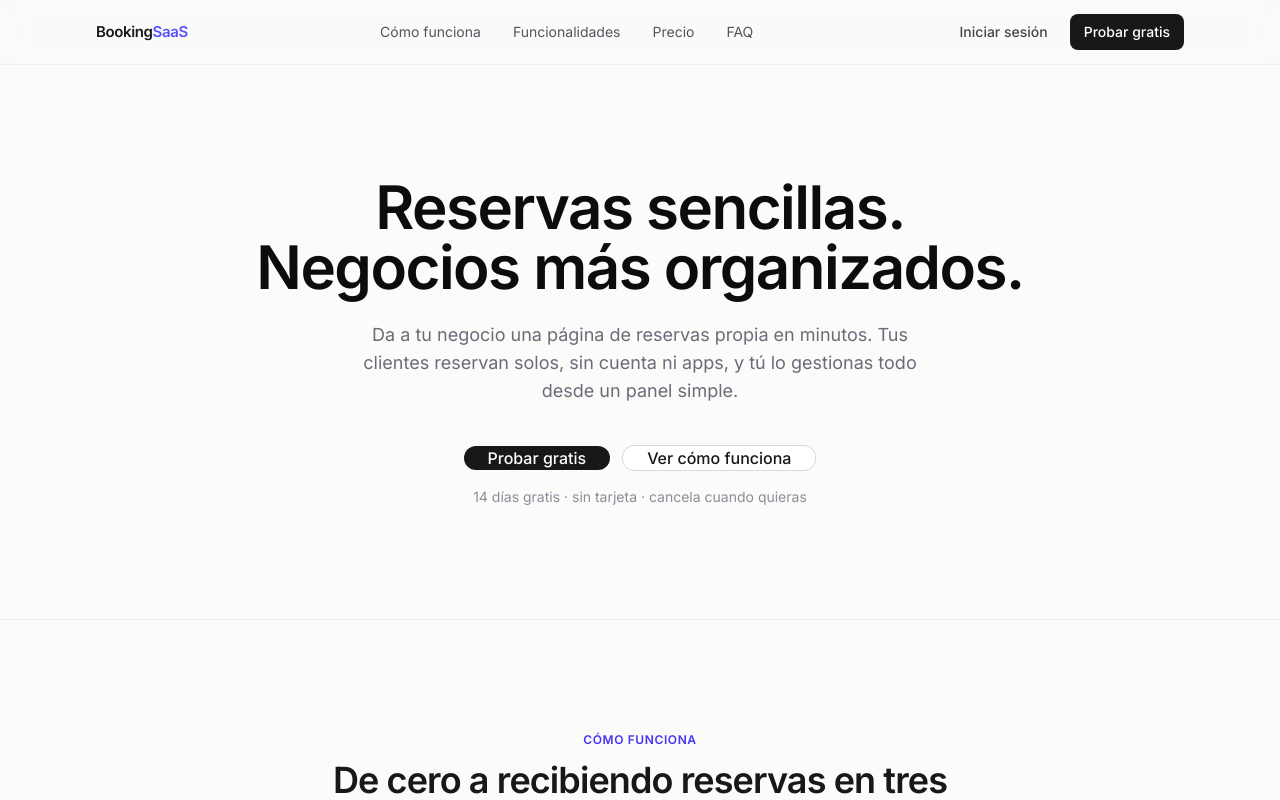
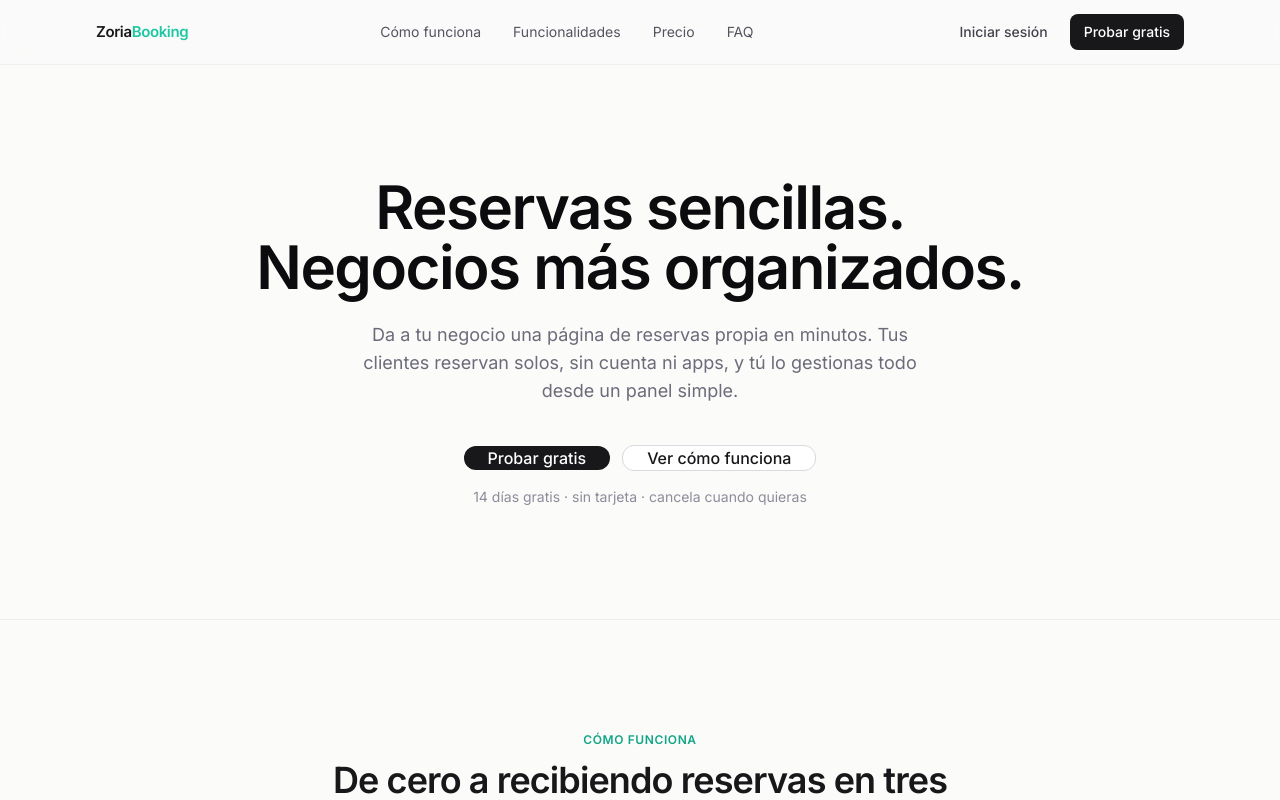
Before and after one commit to carlosfernandezdominguez99-dot/booking-saas-sierra, a Next.js app: page / in a window 1280 px wide. Shown: the top 800 px of the page. Built offline with nearby package versions, Linux system fonts and the light colour scheme.

Commit message:
rebrand: ZoriaBooking + paleta turquesa del logo

```diff
--- a/src/app/(auth)/login/page.tsx
+++ b/src/app/(auth)/login/page.tsx
@@ -12,7 +12,7 @@ export default function LoginPage() {
       <div className="w-full max-w-md">
         <div className="mb-8 text-center">
           <Link href="/" className="text-sm font-semibold tracking-tight text-ink-900">
-            Booking<span className="text-brand-500">SaaS</span>
+            Zoria<span className="text-brand-500">Booking</span>
           </Link>
           <h1 className="mt-4 text-2xl font-semibold tracking-tight text-ink-950">
             Bienvenido de nuevo
--- a/src/app/(auth)/registro/page.tsx
+++ b/src/app/(auth)/registro/page.tsx
@@ -11,7 +11,7 @@ export default function RegistroPage() {
       <div className="w-full max-w-md">
         <div className="mb-8 text-center">
           <Link href="/" className="text-sm font-semibold tracking-tight text-ink-900">
-            Booking<span className="text-brand-500">SaaS</span>
+            Zoria<span className="text-brand-500">Booking</span>
           </Link>
           <h1 className="mt-4 text-2xl font-semibold tracking-tight text-ink-950">
             Crea tu cuenta
--- a/src/app/layout.tsx
+++ b/src/app/layout.tsx
@@ -10,8 +10,8 @@ const inter = Inter({
 
 export const metadata: Metadata = {
   title: {
-    default: "Booking SaaS — Reservas sencillas para tu negocio",
-    template: "%s · Booking SaaS",
+    default: "ZoriaBooking — Reservas sencillas para tu negocio",
+    template: "%s · ZoriaBooking",
   },
   description:
     "Sistema de reservas online para peluquerías, barberías, centros de estética, fisioterapia y más. Tus clientes reservan sin cuenta, tú lo gestionas todo desde un panel simple.",
--- a/src/components/dashboard/Sidebar.tsx
+++ b/src/components/dashboard/Sidebar.tsx
@@ -13,7 +13,7 @@ export function Sidebar({ businessName }: { businessName: string }) {
     <aside className="hidden w-64 shrink-0 flex-col border-r border-ink-100 bg-white px-4 py-6 md:flex">
       <div className="mb-8 px-2">
         <p className="text-sm font-semibold tracking-tight text-ink-900">
-          Booking<span className="text-brand-500">SaaS</span>
+          Zoria<span className="text-brand-500">Booking</span>
         </p>
         <p className="mt-1 truncate text-xs text-ink-500">{businessName}</p>
       </div>
--- a/src/components/marketing/Footer.tsx
+++ b/src/components/marketing/Footer.tsx
@@ -4,7 +4,7 @@ export function MarketingFooter() {
   return (
     <footer className="border-t border-ink-100 py-10">
       <div className="container-app flex flex-col items-center justify-between gap-4 text-sm text-ink-500 sm:flex-row">
-        <p>© {new Date().getFullYear()} BookingSaaS. Todos los derechos reservados.</p>
+        <p>© {new Date().getFullYear()} ZoriaBooking. Todos los derechos reservados.</p>
         <div className="flex gap-6">
           <Link href="/login" className="hover:text-ink-800">Acceder</Link>
           <Link href="/registro" className="hover:text-ink-800">Crear cuenta</Link>
--- a/src/components/marketing/Header.tsx
+++ b/src/components/marketing/Header.tsx
@@ -6,7 +6,7 @@ export function MarketingHeader() {
     <header className="sticky top-0 z-40 border-b border-ink-100/80 bg-surface/80 backdrop-blur-md">
       <div className="container-app flex h-16 items-center justify-between">
         <Link href="/" className="text-[15px] font-semibold tracking-tight text-ink-900">
-          Booking<span className="text-brand-500">SaaS</span>
+          Zoria<span className="text-brand-500">Booking</span>
         </Link>
 
         <nav className="hidden items-center gap-8 text-sm text-ink-600 md:flex">
--- a/tailwind.config.ts
+++ b/tailwind.config.ts
@@ -22,18 +22,20 @@ const config: Config = {
           900: "#18181b",
           950: "#0c0c0e",
         },
+        // Turquesa/verde-azulado del logo de ZoriaBooking (antes era un
+        // morado genérico de placeholder).
         brand: {
-          50: "#f1f2ff",
-          100: "#e4e6ff",
-          200: "#cdd0ff",
-          300: "#a7abff",
-          400: "#7a7dff",
-          500: "#5750fb",
-          600: "#4634ef",
-          700: "#3b28d1",
-          800: "#3123a8",
-          900: "#2c2384",
-          950: "#1a144d",
+          50: "#effffb",
+          100: "#d2fdf2",
+          200: "#a8f7e3",
+          300: "#71ecce",
+          400: "#3fdcb9",
+          500: "#1cc7a3",
+          600: "#12a687",
+          700: "#12836e",
+          800: "#146859",
+          900: "#13544a",
+          950: "#062f29",
         },
         surface: "#fbfbfa",
       },
```
Also changed, not shown: 1 other file (tests, documents, lock files or other folders).
